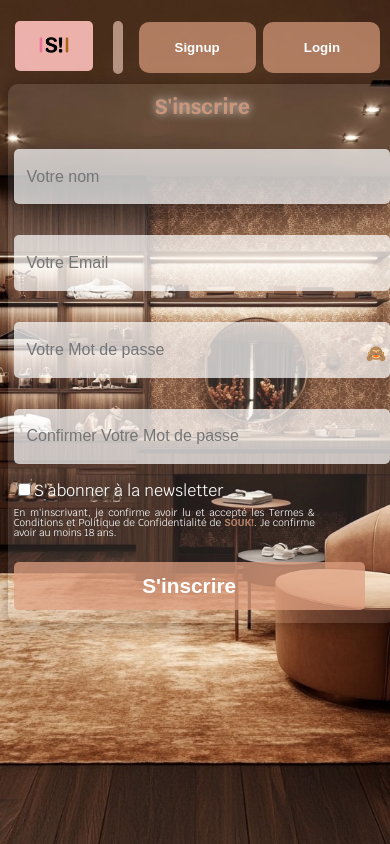
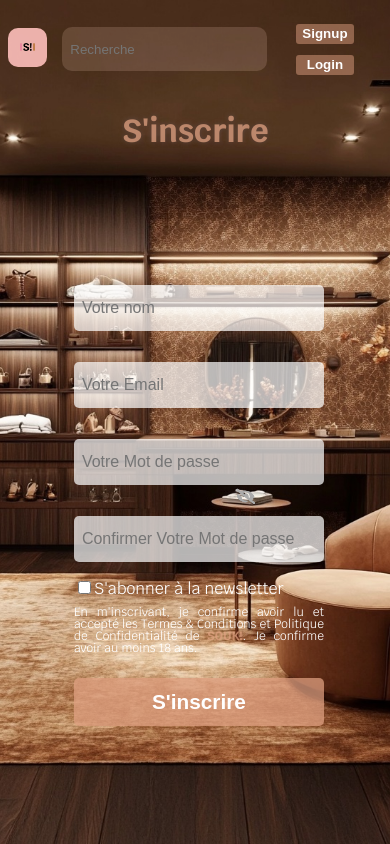
Before and after one commit to MohnajibG/Forentend-SOOK, a React (Vite) app: page /signup in a window 390 px wide. Built offline with nearby package versions, Linux system fonts and the light colour scheme; a web font is replaced by a local one.

Commit message:
fix cloudunary added

```diff
--- a/src/assets/components/Header.tsx
+++ b/src/assets/components/Header.tsx
@@ -11,47 +11,65 @@ interface HeaderProps {
 }
 
 const Header: React.FC<HeaderProps> = ({ token, handleToken }) => {
-  // Utilisation du hook useNavigate à l'intérieur du composant
   const navigate = useNavigate();
+  const [address, setAddress] = useState("");
 
-  // État pour stocker l'adresse
-  const [address, setAddress] = useState("");
+  const handleSearch = (e: React.KeyboardEvent<HTMLInputElement>) => {
+    if (e.key === "Enter") {
+      // Effectuer l'action de recherche avec la valeur 'address'
+      console.log("Recherche déclenchée pour :", address);
+      // Optionnel : naviguer vers une page de résultats de recherche ou appeler une fonction de recherche
+      // navigate(`/search?query=${address}`);
+    }
+  };
 
   return (
     <div className="header">
       <Link to="/home">
         <img src={logo} alt="le logo de sook!" />
       </Link>
-
+      <div className="header-inpt-btn">
         <input
           className="search"
           id="search"
           type="text"
           value={address}
           onChange={(e) => setAddress(e.target.value)}
-        placeholder="Recheche"
+          onKeyDown={handleSearch}
+          placeholder="Recherche"
+          aria-label="Champ de recherche"
         />
         {token ? (
           <button
             className="deconnexion"
             onClick={() => {
-            handleToken(null); // Déconnexion en supprimant le token
+              handleToken(null);
               navigate("/");
             }}
+            aria-label="Bouton de déconnexion"
           >
             Déconnexion
           </button>
         ) : (
           <div className="header-btn">
-          <button onClick={() => navigate("/signup")} className="cnt-btn">
+            <button
+              onClick={() => navigate("/signup")}
+              className="cnt-btn"
+              aria-label="Bouton d'inscription"
+            >
               Signup
             </button>
-          <button onClick={() => navigate("/login")} className="cnt-btn">
+            <button
+              onClick={() => navigate("/login")}
+              className="cnt-btn"
+              aria-label="Bouton de connexion"
+            >
               Login
             </button>
           </div>
         )}
       </div>
+    </div>
   );
 };
 
--- a/src/assets/pages/signup.tsx
+++ b/src/assets/pages/signup.tsx
@@ -5,6 +5,7 @@ import signup from "../img/backgroundsignup.jpg";
 import Cookies from "js-cookie";
 
 import "../styles/signup.css";
+import { FaEye, FaEyeSlash } from "react-icons/fa"; // Importation des icônes Font Awesome
 
 type SignupProps = {
   handleToken: (token: string | null) => void;
@@ -29,7 +30,8 @@ const Signup: React.FC<SignupProps> = ({ handleToken, handleUsername }) => {
     event.preventDefault();
     setErrorMessage("");
 
-    if (password.trim() !== confirmPassword.trim()) {
+    // Vérifie que les mots de passe correspondent
+    if (password !== confirmPassword) {
       setErrorMessage("Les mots de passe ne correspondent pas.");
       return;
     }
@@ -49,12 +51,15 @@ const Signup: React.FC<SignupProps> = ({ handleToken, handleUsername }) => {
         handleToken(response.data.token); // Stocke le token
         handleUsername(response.data.account.username); // Stocke le nom d'utilisateur
         console.log("Token stocké:", Cookies.get("token")); // Vérifie le cookie
-        navigate("/profile");
+
+        // Redirige vers la page profil avec l'ID de l'utilisateur
+        navigate(`/profile/${response.data.account.userId}`);
       } else {
         setErrorMessage("Erreur inattendue lors de l'inscription.");
       }
     } catch (err: any) {
-      if (err.response && err.response.data) {
+      // Vérifie si le message d'erreur existe
+      if (err.response && err.response.data && err.response.data.message) {
         setErrorMessage(err.response.data.message);
       } else {
         setErrorMessage("Erreur lors de l'inscription. Veuillez réessayer.");
@@ -67,8 +72,8 @@ const Signup: React.FC<SignupProps> = ({ handleToken, handleUsername }) => {
   return (
     <main className="main-signup">
       <img src={signup} alt="image-background-signup" />
+      <h2>S'inscrire</h2>
       <div className="signup-container">
-        <h2>S'inscrire</h2>
         <form onSubmit={handleSubmit}>
           <input
             className="input"
@@ -77,6 +82,7 @@ const Signup: React.FC<SignupProps> = ({ handleToken, handleUsername }) => {
             placeholder="Votre nom"
             value={username}
             onChange={(event) => setUsername(event.target.value)}
+            disabled={isLoading}
           />
 
           <input
@@ -86,6 +92,7 @@ const Signup: React.FC<SignupProps> = ({ handleToken, handleUsername }) => {
             placeholder="Votre Email"
             value={email}
             onChange={(event) => setEmail(event.target.value)}
+            disabled={isLoading}
           />
 
           <input
@@ -95,12 +102,14 @@ const Signup: React.FC<SignupProps> = ({ handleToken, handleUsername }) => {
             placeholder="Votre Mot de passe"
             value={password}
             onChange={(event) => setPassword(event.target.value)}
+            disabled={isLoading}
           />
           <span
             className="toggle-visibility-icon"
             onClick={() => setIsPasswordVisible(!isPasswordVisible)}
           >
-            {isPasswordVisible ? "👁️" : "🙈"}
+            {isPasswordVisible ? <FaEye /> : <FaEyeSlash />}{" "}
+            {/* Icônes de visibilité de mot de passe */}
           </span>
 
           <input
@@ -110,6 +119,7 @@ const Signup: React.FC<SignupProps> = ({ handleToken, handleUsername }) => {
             placeholder="Confirmer Votre Mot de passe"
             value={confirmPassword}
             onChange={(event) => setConfirmPassword(event.target.value)}
+            disabled={isLoading}
           />
           <span
             className="toggle-visibility-icon"
@@ -117,8 +127,10 @@ const Signup: React.FC<SignupProps> = ({ handleToken, handleUsername }) => {
               setIsConfirmPasswordVisible(!isConfirmPasswordVisible)
             }
           >
-            {isConfirmPasswordVisible ? "👁️" : "🙈"}
+            {isConfirmPasswordVisible ? <FaEye /> : <FaEyeSlash />}{" "}
+            {/* Icônes de visibilité de mot de passe */}
           </span>
+
           <div className="nl-countainer">
             <input
               className="checkbox-newsletter"
@@ -126,7 +138,9 @@ const Signup: React.FC<SignupProps> = ({ handleToken, handleUsername }) => {
               id="newsletter"
               checked={newsletter}
               onChange={() => setNewsletter(!newsletter)}
+              disabled={isLoading}
             />
+
             <span>S'abonner à la newsletter</span>
           </div>
 
--- a/src/assets/styles/header.css
+++ b/src/assets/styles/header.css
@@ -2,8 +2,8 @@
   display: flex;
   align-items: center;
   justify-content: center;
-  gap: 3vw;
-  padding: 2vw;
+  gap: 6vw;
+  padding: 2vw 10vh;
   background-color: rgba(0, 0, 0, 0.008);
   position: static;
 }
@@ -18,48 +18,57 @@
   border: none;
   height: 6vh;
   border-radius: 10px;
-  background-color: #deb9a7b9;
-  width: 100%;
+  background-color: #deb9a733;
+  width: 50vw;
 }
 .header input:hover {
-  background-color: #deccc3b9;
+  border-radius: 15px 0;
+  background-color: #e6d2c8bf;
+  transition: 1.1s;
 }
 
 .cnt-btn {
   border: none;
   height: 6vh;
-  border-radius: 10px;
+  width: 8vw;
+  border-radius: 3px;
   color: #fff;
-  background-color: #dfa080ae;
+  background-color: #dfa0807d;
   font-weight: bold;
   cursor: pointer;
   transition: background-color 0.3s;
-  width: 5vw;
 }
 
 .cnt-btn:hover {
-  color: rgba(0, 0, 0, 0.358);
-  font-weight: bold;
-  cursor: pointer;
+  background-color: #c87660; /* Slightly darker on hover */
+  border-radius: 10px 0;
+  width: 8.2vw;
+
+  transition: 2.1s;
 }
 
 .header img {
-  height: 6vh;
-  width: 10vw;
+  height: 5vw;
+  width: 5vw;
   border-radius: 10px;
-  object-fit: cover;
-  padding: 5px;
 }
 
 .deconnexion {
   border: none;
   height: 6vh;
-  width: 10vw;
-  border-radius: 3px;
+  width: 20vw;
+  border-radius: 10px;
   color: #ffffffd4;
-  background-color: #da0d0ddc;
+  background-color: #da0d0db4;
 }
-
+.deconnexion:hover {
+  background-color: #ec0808c1;
+}
+.header-inpt-btn {
+  display: flex;
+  gap: 20px;
+  align-items: center;
+}
 /* Media Queries for tablets and smaller screens */
 @media (max-width: 768px) {
   .header {
@@ -75,20 +84,9 @@
     padding-left: 3vw; /* Adjust padding for the input */
     height: 5vh; /* Increase height of input on smaller screens */
   }
-
-  .cnt-btn {
-    height: 5vh; /* Increase height of button */
-    width: 30vw; /* Make the button width more adaptable */
-  }
-
   .deconnexion {
     height: 5vh;
-    width: 30vw; /* Adjust width of the logout button */
-  }
-
-  .header img {
-    height: 5vh; /* Adjust image size for mobile screens */
-    width: 15vw;
+    width: 30vw;
   }
 }
 
@@ -100,25 +98,40 @@
   }
 
   .header-btn {
-    gap: 2vw; /* Adjust button spacing for mobile */
+    gap: 3vw; /* Adjust button spacing for mobile */
   }
 
   .header input {
     padding-left: 2vw; /* Reduce padding for mobile */
-    height: 6vh; /* Increase input field height */
+    height: 5vh; /* Increase input field height */
   }
 
-  .cnt-btn {
+  .header-btn {
     height: 6vh; /* Increase button height */
+    width: 20vw;
+    padding: 1vh;
+    display: flex;
+    flex-direction: column;
   }
 
   .deconnexion {
     height: 6vh;
-    width: 80vw; /* Make the logout button full width */
+  }
+  .cnt-btn {
+    width: 15vw;
   }
 
   .header img {
-    height: 6vh; /* Adjust image size for mobile screens */
-    width: 20vw;
+    height: 10vw;
+    width: 10vw;
+    object-fit: cover;
+    border-radius: 10px;
   }
 }
+@media (max-width: 375px) {
+  .header-inpt-btn {
+    display: flex;
+    align-items: center;
+    gap: 0;
+  }
+}
--- a/src/assets/styles/login.css
+++ b/src/assets/styles/login.css
@@ -17,10 +17,10 @@
 /* Container for the login form */
 .login-countiner {
   display: flex;
+  justify-content: center;
   position: relative;
   overflow: hidden;
   top: 20vh;
-  left: 40%;
 }
 
 /* Styling for the form title */
@@ -31,29 +31,21 @@
   margin-bottom: 1rem;
   position: absolute;
   left: 53vw;
-  top: 10vh;
+  top: 5vh;
   transform: translate(-50%, -50%);
   z-index: 2;
-  text-shadow: 0px 0px 10px rgba(255, 255, 255, 0.8);
-  padding: 4vh 4vw;
-  box-shadow: 0px 0px 13px 4px rgba(255, 255, 255, 0.75);
-  background-color: rgba(249, 200, 208, 0.4);
-  border-radius: 10px;
+  text-shadow: 0px 0px 20px rgba(252, 124, 124, 0.8);
 }
-/* .main-login h2:hover {
-  background-color: rgba(249, 200, 208, 0.66);
-  color: #5e463f83;
-} */
 
 .login-container form {
   display: flex;
   flex-direction: column;
-  /* justify-content: start; */
+  justify-content: start;
 }
 
 /* Styling for the input fields */
 .login-countiner .input {
-  width: 25vw;
+  width: 60vw;
   padding: 0.8rem;
   border: none;
   border-radius: 5px;
@@ -73,8 +65,8 @@
 .toggle-visibility-icon {
   position: absolute;
   right: 1px;
-  /* top: 50%; */
-  /* transform: translateY(-50%); */
+  top: 40%;
+  transform: translateY(-50%);
   cursor: pointer;
   font-size: 1.2rem;
   color: #aaa;
@@ -102,10 +94,12 @@
 
 /* Styling for the error message */
 .error-message {
-  color: #ff6b6b;
+  color: red;
   text-align: center;
   font-size: 0.9rem;
   margin-top: 1rem;
+  font-weight: bold;
+  text-shadow: 0px 0px 10px rgb(255, 255, 255);
 }
 
 /* Media Queries for tablets and smaller screens */
--- a/src/assets/styles/profile.css
+++ b/src/assets/styles/profile.css
@@ -64,7 +64,7 @@
   border: none;
   border-radius: 3px;
   height: 30px;
-  width: 100%;
+  width: 60vw;
   margin-top: 15px;
   padding: 0.5rem;
   font-size: 1rem;
@@ -75,6 +75,8 @@
   text-align: center;
   font-size: 0.9rem;
   margin-top: 1rem;
+  font-weight: bold;
+  text-shadow: 0px 0px 10px rgb(255, 255, 255);
 }
 
 /* Button Styles */
@@ -124,7 +126,7 @@
 
   .profile-info .input,
   .profile-info .button-profile {
-    width: 100%;
+    width: 60vw;
     font-size: 0.9rem;
   }
 
@@ -139,6 +141,6 @@
   }
 
   .button-profile {
-    width: 100%;
+    width: 60vw;
   }
 }
--- a/src/assets/styles/signup.css
+++ b/src/assets/styles/signup.css
@@ -1,53 +1,47 @@
-/* Styles for the Sign Up Component */
 .main-signup {
   color: #fff;
   font-family: "Krub", sans-serif;
 }
 
 .main-signup img {
-  width: 100vw; /* Image occupe toute la largeur de l'écran */
-  height: 100vh; /* Image occupe toute la hauteur de l'écran */
-  object-fit: cover; /* Assure que l'image couvre tout en conservant son ratio */
+  width: 100vw;
+  height: 100vh;
+  object-fit: cover;
   position: absolute;
   top: 0;
   left: 0;
-  z-index: -1; /* L'image de fond reste derrière le contenu */
+  z-index: -1;
 }
 
-/* Container for the Sign Up form */
 .signup-container {
   position: absolute;
-  top: 10vh;
-  left: 15vw;
+  top: 25vh;
+  left: 34vw;
   display: flex;
   align-items: center;
   justify-content: center;
   flex-direction: column;
-  background-color: rgba(255, 255, 255, 0.1);
   padding: 3vh 3vw;
   border-radius: 10px;
-  box-shadow: 0px 0px 15px rgba(0, 0, 0, 0.3);
   z-index: 2;
+  width: 30%;
 }
 
-.signup-container h2 {
-  font-size: 1.8rem;
+.main-signup h2 {
+  font-size: 2rem;
   color: #dfa080bd;
-  margin-bottom: 1rem;
-  text-shadow: 0px 0px 10px rgba(255, 255, 255, 0.8);
+  margin: 1rem;
+  text-shadow: 0px 0px 5px #5e463f;
+  text-align: center;
 }
 
-/* Styling for the Sign Up form */
 .signup-container form {
   display: flex;
   flex-direction: column;
   justify-content: flex-start;
-  width: 100%;
 }
 
 .signup-container form .input {
-  width: 100%;
-  padding: 0.8rem;
   margin-bottom: 1rem;
   border: none;
   border-radius: 5px;
@@ -62,7 +56,6 @@
 
 /* Paragraph styling */
 .signup-container p {
-  width: 80%;
   font-size: 14px;
   text-align: justify;
   padding: 1vh 0;
@@ -85,10 +78,12 @@
 
 /* Styling for the error message */
 .error-message {
-  color: #ff6b6b;
+  color: red;
   text-align: center;
   font-size: 0.9rem;
   margin-top: 1rem;
+  font-weight: bold;
+  text-shadow: 0px 0px 10px rgb(255, 255, 255);
 }
 
 /* Styling for the Sign Up button */
@@ -96,7 +91,6 @@
   margin-top: 1rem;
   border: none;
   height: 3rem;
-  width: 100%;
   border-radius: 5px;
   color: #fff;
   background-color: #dfa080bd;
@@ -124,53 +118,51 @@
 /* Media Queries for tablets and smaller screens */
 @media (max-width: 768px) {
   .signup-container {
-    left: 5vw;
-    top: 8vh;
+    top: 30%;
     padding: 2vh 2vw;
+    background-color: none;
   }
 
   .signup-container h2 {
     font-size: 1.5rem;
   }
 
-  .signup-container form .input {
-    width: 80vw;
-  }
-
   .signup-container p {
     font-size: 12px;
-  }
-
-  .signup-container form button {
-    width: 80vw;
   }
 }
 
 /* Media Queries for mobile screens */
-@media (max-width: 480px) {
-  .signup-container {
+@media (max-width: 375px) {
+  .signup-container,
+  .signup-container form {
     left: 2vw;
     top: 10vh;
     padding: 1.5vh 1.5vw;
+    background-color: none;
+    display: flex;
+    justify-content: center;
+    flex-wrap: wrap;
   }
 
   .signup-container h2 {
     font-size: 1.3rem;
   }
 
-  .signup-container form .input {
-    width: 90vw;
-  }
-
   .signup-container p {
     font-size: 10px;
   }
+}
 
-  .signup-container form button {
-    width: 90vw;
-  }
-
-  .toggle-visibility-icon {
-    font-size: 1rem;
+@media (max-width: 375px) {
+  .signup-container {
+    width: 80vw;
+    top: 25%;
+    left: 10%;
+    padding: 1.5vh 1.5vw;
+    background-color: none;
+    display: flex;
+    justify-content: center;
+    flex-wrap: wrap;
   }
 }
```
Also changed, not shown: src/App.tsx (+15 -2 lines), src/assets/pages/login.tsx (+5 -2 lines), src/assets/pages/profile.tsx (+76 -20 lines), src/assets/styles/home.css (+22 -14 lines). Lines whose indentation alone changed are shown as unchanged.
